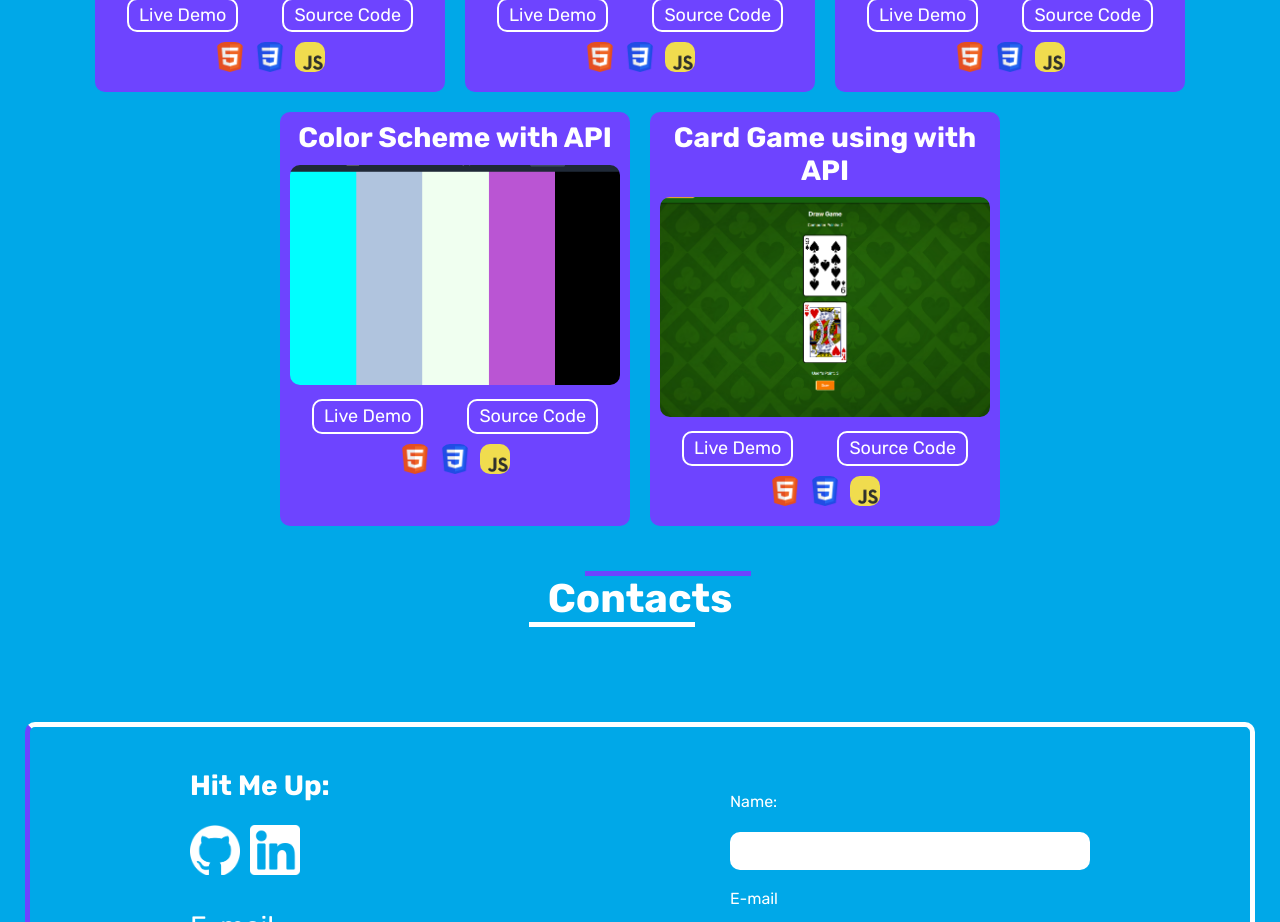
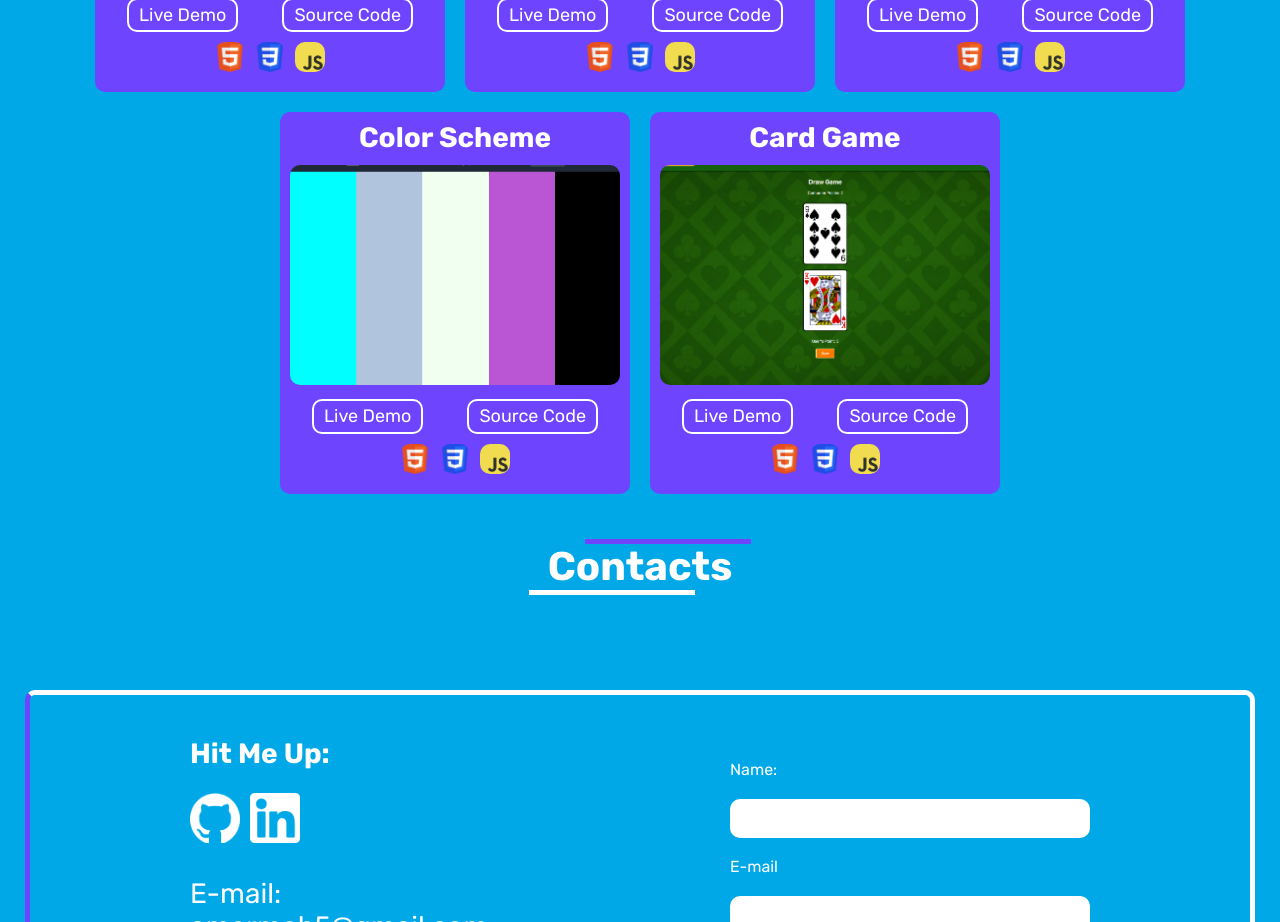
Before and after one commit to Amermob/react-portfolio, a React (Vite) app: page / in a window 1280 px wide. Shown: the part 3900-4822 px from the top of the page. Built offline with nearby package versions, Linux system fonts and the light colour scheme.

Commit message:
Update AllProjects.jsx

```diff
--- a/src/components file/AllProjects.jsx
+++ b/src/components file/AllProjects.jsx
@@ -217,7 +217,7 @@ export default function AllProjects() {
     },
     {
       id: 19,
-      title: "Color Scheme with API",
+      title: "Color Scheme",
       img: "imgs/learning-projects/color-cheme-with-api.png",
       alt: "Color Scheme with API Website image",
       code: "https://github.com/Amermob/color-scheme-using-api",
@@ -228,7 +228,7 @@ export default function AllProjects() {
     },
     {
       id: 20,
-      title: "Card Game using with API",
+      title: "Card Game",
       img: "imgs/learning-projects/card-game.png",
       alt: "Card Game using with API Website image",
       code: "https://github.com/Amermob/game-card",
```
